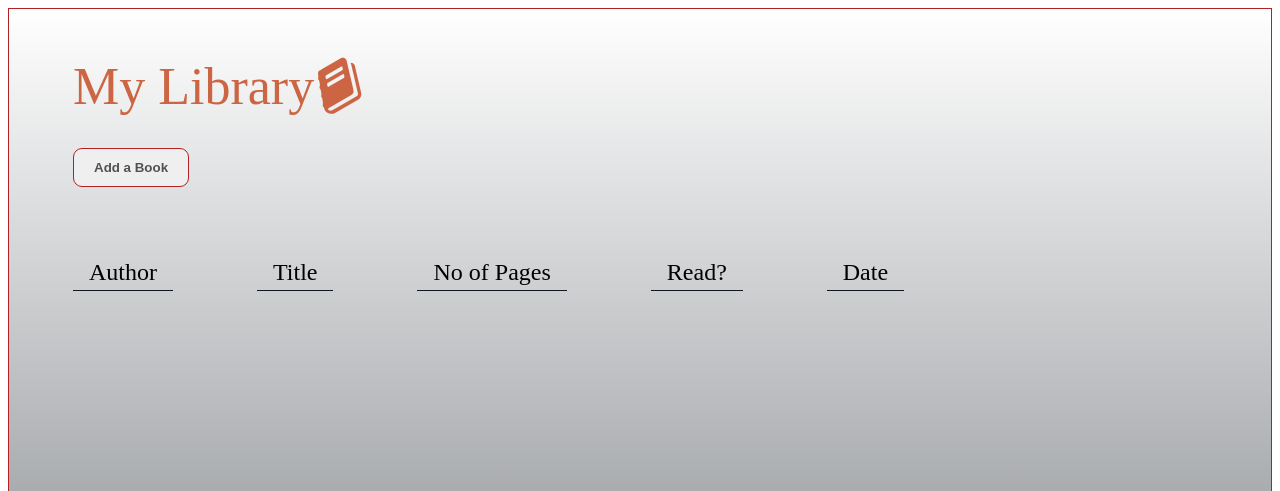
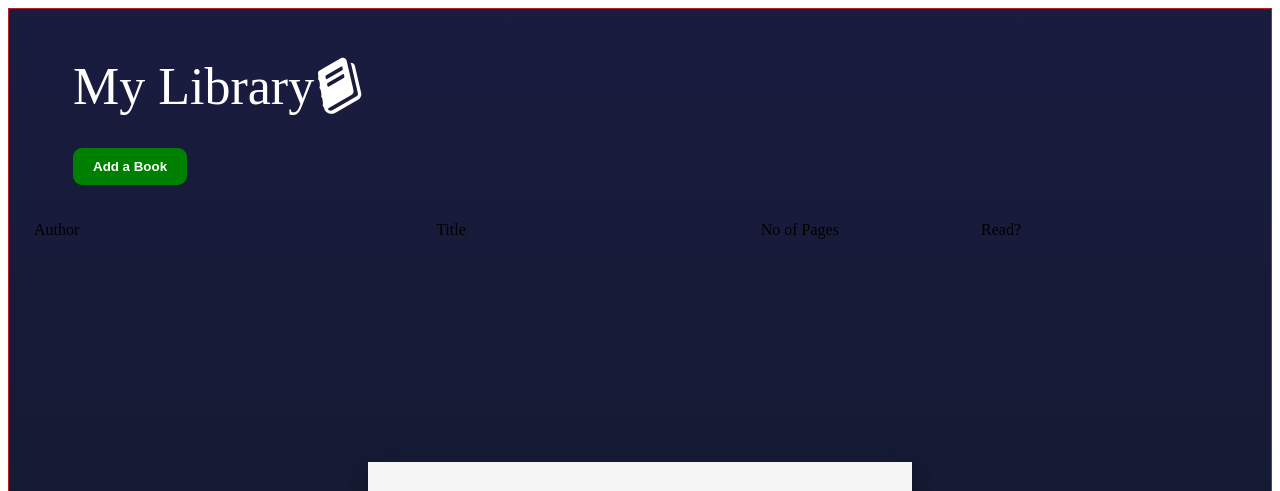
Before and after one commit to JoyChristine/Library, a plain HTML site: page index.html in a window 1280 px wide. Shown: the top 491 px of the page. Drawn offline with Linux system fonts and the light colour scheme.

Commit message:
initial commit

```diff
--- a/index.css
+++ b/index.css
@@ -4,7 +4,7 @@
 
     .library {
         border: 1px solid firebrick;
-        background-image: linear-gradient(to bottom, #fff, #101721);
+        background-image: linear-gradient(to bottom, #191c3f, #101721);
     }
 
     .navheader {
@@ -14,7 +14,8 @@
 
     .navheader .heading {
         font-size: 52px;
-        color: #cc6543;
+        color: white;
+        /* color: #cc6543; */
         font-family: 'Vollkorn', serif;
     }
 
@@ -25,28 +26,49 @@
     .nav-btn {
         margin-block-start: 2rem;
         padding: 11px 20px;
-        color: #515151;
+        color: #fff;
         font-weight: 700;
-        border: 1px solid firebrick;
+        background: green;
+        border: none;
+        cursor: pointer;
+        /* border: 1px solid firebrick; */
         border-radius: 9px;
     }
 
-    .lib-container {
+    .nav-btn:hover {
+        transform: scale(1.2)
+    }
+    /* .lib-container {
         width: 100%;
         height: 100%;
         border-radius: 20px;
-        display: flex;
+        display: grid;
         flex-direction: column;
         margin-inline-start: -1rem;
+    } */
+
+    .titles {
+        display: grid;
+        grid-template-columns: 1.25fr 1fr 0.65fr 0.75fr 0.1fr;
+        padding: 0px 11px;
+        /* border-bottom: 1px solid rgba(0, 77, 155, 0.2); */
+        margin: 0.1rem;
+        margin-inline-start: -1rem;
+        margin-block-start: 2rem;
     }
 
     .titles li {
         display: inline-block;
-        /* grid-template-columns: 3.25fr 1fr 8fr 0.85fr; */
+        grid-template-columns: 1.25fr 1fr 0.65fr 0.75fr 0.1fr;
+        padding: 0.25rem 1rem;
+        /* border-bottom: 1px solid rgba(0, 77, 155, 0.2); */
+        /* margin: 0.5rem;
+        display: inline-block;
+        grid-template-columns: 3.25fr 1fr 8fr 0.85fr;
         border-bottom: 1px solid#101721;
-        padding: 1rem 1rem 0.25rem 1rem;
-        margin: 2.5rem;
-        font-size: 1.5rem;
+        padding: 1.25fr 1fr 0.65fr 0.75fr 0.1fr;
+        margin: 0.5rem;
+        font-size: 1.5rem;*/
     }
     /* .modal {
     display: block;
@@ -62,7 +84,8 @@
         flex-direction: column;
         align-items: flex-start;
         padding: 2rem;
-        background-color: #1E2E46;
+        /* background-color: #1E2E46; */
+        background-color: whitesmoke;
         margin: 20% auto;
         width: 30rem;
         box-shadow: 0 5px 8px 0 rgba(0, 0, 0, 0.2), 0 7px 20px 0 rgba(0, 0, 0, 0.17);
@@ -129,11 +152,10 @@
         padding: 11px 50px;
         border-radius: 8px;
         border: none;
-        /* background: green; */
+        background: green;
         cursor: pointer;
     }
 
     .form__submit:hover {
         transform: scale(1.05);
-        background: green;
     }
--- a/index.html
+++ b/index.html
@@ -20,24 +20,41 @@
         </nav>
         <div class="lib-container">
             <div class="lib-list">
+
                 <ul class="titles">
-                    <li>Author</li>
-                    <li>Title</li>
-                    <li>No of Pages</li>
-                    <li>Read?</li>
-                    <li>Date</li>
+                    <li style="margin-left:14px;">Author</li>
+                    <li style="margin-left:-2px;">Title </li>
+                    <li style="margin-left:-12px;">No of Pages</li>
+                    <li style="margin-left:-9px;">Read?</li>
+
                 </ul>
             </div>
+            <!-- <style>
+                .ok {
+                    display: grid;
+                    grid-template-columns: 1.25fr 1fr 0.65fr 0.75fr 0.1fr;
+                    padding: 0.25rem 1rem;
+                    border-bottom: 1px solid rgba(0, 77, 155, 0.2);
+                    margin: 0.5rem;
+                }
+            </style>
+            <div class="ok" data-id="0">
+                <div class="book__property book__author">J.R.R. Tolkien</div>
+                <div class="book__property book__title">The Lord of the Rings</div>
+
+                <div class="book__property book__pages">423</div>
+                <div class="book__property book__read book__read--yes"><button class="book__read-status book__read-status--yes book__read-status--selected">Yes</button><button class="book__read-status book__read-status--no">No</button></div>
+                <span class="book__delete">&times;
+                </span>
+            </div> -->
+
         </div>
-
         <div class="modal">
             <div class="form-container">
                 <div class="form-header">
-                    <h2 class="form-title">New Book</h2>
-                    <span class="form-close">&times;</span>
-                </div>
+                    <h2 class="form-title">New Book</h2><span class="form-close">&times;
+                </span></div>
                 <form class="form">
-
                     <ul>
                         <li class="form-item"><label class="form__label" for="title">Title</label><input required placeholder="Enter the book title" class="form__input form__input--title" type="text" id="title" name="title"></li>
                         <li class="form__item"><label class="form__label" for="author">Author</label><input required placeholder="Enter the author" class="form__input form__input--author" type="text" id="author" name="author"></li>
@@ -48,13 +65,10 @@
                                 <li class="form__radio--list-item"><input type="radio" class="form__radio form__radio--read" id="read" name="read" value="read" required><label class="form__label" for="read">Yes</label></li>
                                 <li class="form__radio--list-item"><input type="radio" id="not-read" class="form__radio form__radio--notRead" name="read" value="notRead"><label class="form__label" for="not-read">No</label></li>
                             </ul>
-                        </fieldset>
-                        <button class="form__submit" type="submit">Submit</button>
-                    </ul>
+                        </fieldset><button class="form__submit" type="submit">Submit</button></ul>
                 </form>
             </div>
         </div>
-
     </main>
 </body>
 
```
